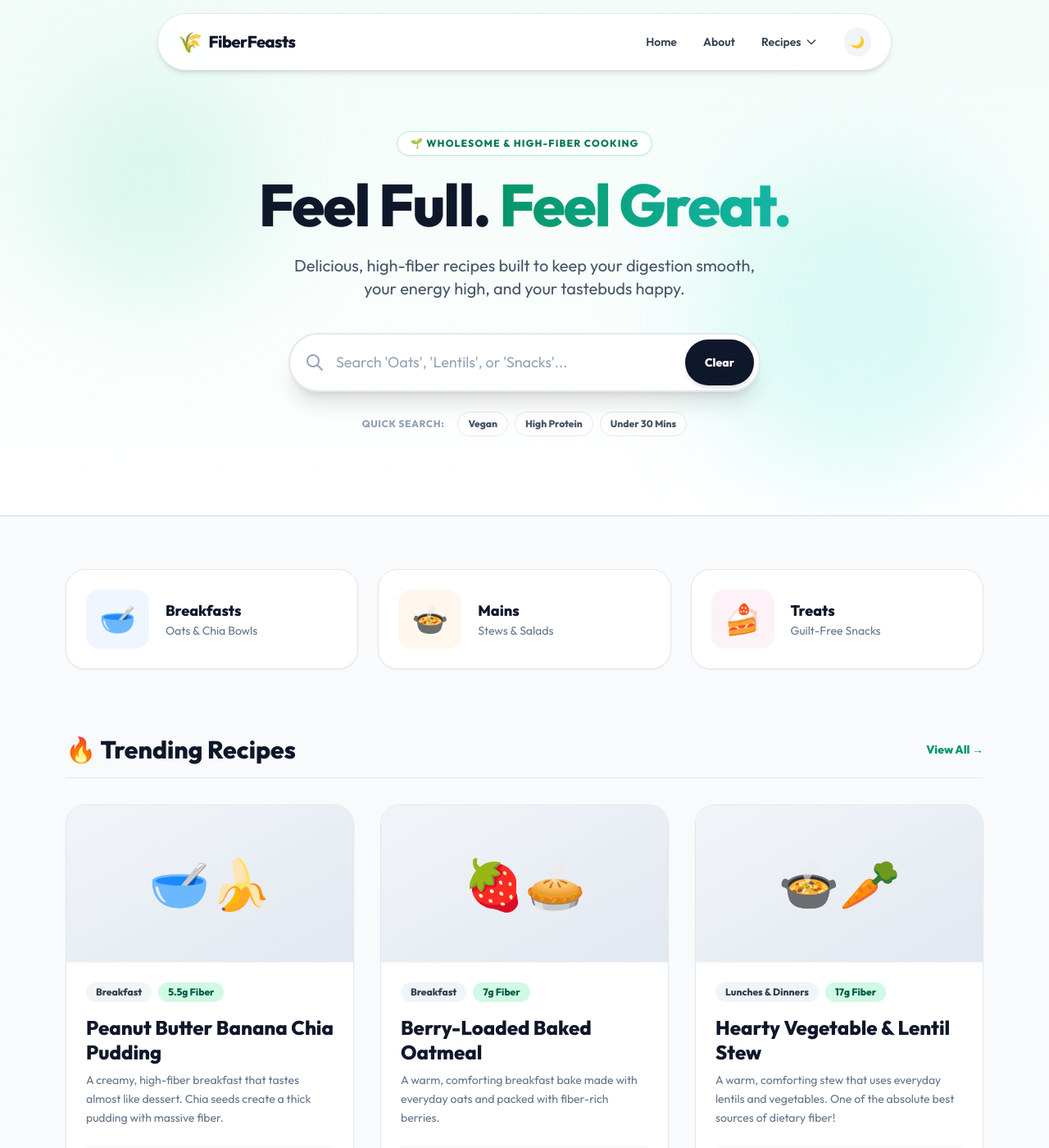
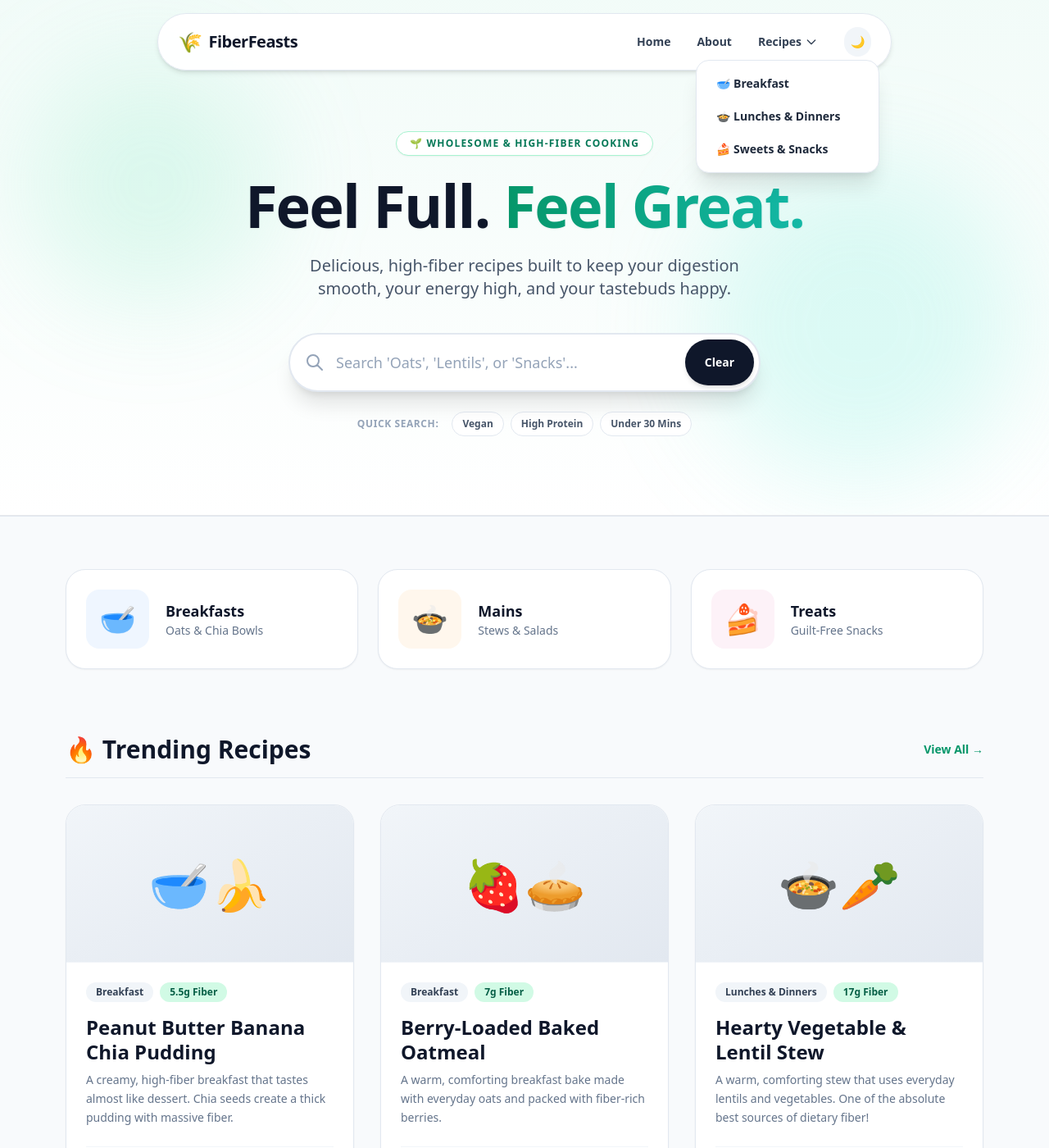
Before and after one commit to fiberfeasts/fiberfeasts.github.io, a Jekyll site: the page built from index.html, in a window 1280 px wide and 1400 px high. Shown: the whole window at 82% size. Built offline with Jekyll 4.4.1, drawn with Linux system fonts in a browser that asks for light colours; nearby versions of some CDN libraries.

Commit message:
More Fixes

```diff
--- a/_layouts/default.html
+++ b/_layouts/default.html
@@ -8,66 +8,17 @@
     <!-- SEO: Dynamic Meta Description targeting high-fiber recipes -->
     <meta name="description" content="{{ page.description | default: site.description | default: 'Discover delicious, high-fiber recipes to boost your digestion, steady your energy, and keep your gut healthy. Wholesome eating made simple.' }}">
 
-    <!-- Performance: Preconnect to Google Fonts to eliminate render-blocking delay -->
+    <!-- Performance: Defer Google Fonts to eliminate render-blocking delay -->
     <link rel="preconnect" href="https://fonts.googleapis.com">
     <link rel="preconnect" href="https://fonts.gstatic.com" crossorigin>
+    <link rel="preload" as="style" href="https://fonts.googleapis.com/css2?family=Outfit:wght@300;400;600;800&display=swap" onload="this.onload=null;this.rel='stylesheet'">
+    <noscript><link rel="stylesheet" href="https://fonts.googleapis.com/css2?family=Outfit:wght@300;400;600;800&display=swap"></noscript>
+
+    <!-- Performance: Defer Tailwind Script to unblock rendering -->
+    <script src="https://cdn.tailwindcss.com" defer></script>
 
     <!-- Google tag (gtag.js) -->
     <script async src="https://www.googletagmanager.com/gtag/js?id=G-5EWWNGKJJL"></script>
-    <script>
-      window.dataLayer = window.dataLayer || [];
-      function gtag(){dataLayer.push(arguments);}
-      gtag('js', new Date());
-
-      gtag('config', 'G-5EWWNGKJJL');
-    </script>
-
-    <!-- Standard Favicon from Root Folder -->
-    <link rel="icon" type="image/x-icon" href="/favicon.ico">
-    <script src="https://cdn.tailwindcss.com"></script>
-    <link href="https://fonts.googleapis.com/css2?family=Outfit:wght@300;400;600;800&display=swap" rel="stylesheet">
-    <script>
-        // Enable manual class-based dark mode toggling in Tailwind CSS
-        tailwind.config = {
-            darkMode: 'class',
-            theme: {
-                extend: {
-                    fontFamily: {
-                        sans: ['Outfit', 'sans-serif'],
-                    }
-                }
-            }
-        }
-    </script>
-    <style>
-        body { font-family: 'Outfit', sans-serif; transition: background-color 0.3s, color 0.3s; }
-
-        /* Dropdown transition */
-        .dropdown-menu {
-            opacity: 0;
-            transform: translateY(10px);
-            pointer-events: none;
-            transition: all 0.2s ease-out;
-        }
-
-        /* Invisible hover bridge */
-        .dropdown-menu::before {
-            content: '';
-            position: absolute;
-            top: -20px;
-            left: 0;
-            right: 0;
-            height: 20px;
-            background: transparent;
-        }
-
-        .dropdown-container:hover .dropdown-menu,
-        .dropdown-container:focus-within .dropdown-menu {
-            opacity: 1;
-            transform: translateY(0);
-            pointer-events: auto;
-        }
-    </style>
 </head>
 <body class="bg-slate-50 text-slate-900 antialiased flex flex-col min-h-screen selection:bg-emerald-200 transition-colors duration-300 dark:bg-slate-950 dark:text-slate-100">
 
--- a/_layouts/recipe.html
+++ b/_layouts/recipe.html
@@ -282,7 +282,7 @@
             <div class="mt-12 bg-amber-50 dark:bg-amber-950/30 border border-amber-200 dark:border-amber-900/50 rounded-3xl p-6 md:p-8 flex items-start gap-4 shadow-sm no-print">
                 <div class="text-4xl animate-bounce">💡</div>
                 <div>
-                    <h4 class="font-extrabold text-amber-900 dark:text-amber-500 text-xl mb-2">Fiber Fact!</h4>
+                    <h3 class="font-extrabold text-amber-900 dark:text-amber-500 text-xl mb-2">Fiber Fact!</h3>
                     <p class="text-amber-800 dark:text-amber-200 font-medium leading-relaxed">{{ page.fiber_fact }}</p>
                 </div>
             </div>
--- a/index.html
+++ b/index.html
@@ -62,7 +62,7 @@
                 <div class="flex items-center gap-5">
                     <span class="text-4xl bg-blue-50 dark:bg-slate-800 p-4 rounded-2xl group-hover:rotate-6 transition-transform">🥣</span>
                     <div>
-                        <h4 class="font-extrabold text-slate-900 dark:text-white text-lg">Breakfasts</h4>
+                        <h2 class="font-extrabold text-slate-900 dark:text-white text-lg">Breakfasts</h2>
                         <p class="text-slate-500 dark:text-slate-400 text-sm font-medium">Oats & Chia Bowls</p>
                     </div>
                 </div>
@@ -71,7 +71,7 @@
                 <div class="flex items-center gap-5">
                     <span class="text-4xl bg-orange-50 dark:bg-slate-800 p-4 rounded-2xl group-hover:rotate-6 transition-transform">🍲</span>
                     <div>
-                        <h4 class="font-extrabold text-slate-900 dark:text-white text-lg">Mains</h4>
+                        <h2 class="font-extrabold text-slate-900 dark:text-white text-lg">Mains</h2>
                         <p class="text-slate-500 dark:text-slate-400 text-sm font-medium">Stews & Salads</p>
                     </div>
                 </div>
@@ -80,7 +80,7 @@
                 <div class="flex items-center gap-5">
                     <span class="text-4xl bg-pink-50 dark:bg-slate-800 p-4 rounded-2xl group-hover:rotate-6 transition-transform">🍰</span>
                     <div>
-                        <h4 class="font-extrabold text-slate-900 dark:text-white text-lg">Treats</h4>
+                        <h2 class="font-extrabold text-slate-900 dark:text-white text-lg">Treats</h2>
                         <p class="text-slate-500 dark:text-slate-400 text-sm font-medium">Guilt-Free Snacks</p>
                     </div>
                 </div>
@@ -265,7 +265,7 @@
                 <a href="${recipe.link}" class="flex items-center gap-4 p-3 rounded-2xl hover:bg-slate-50 dark:hover:bg-slate-800 transition-colors group border border-transparent hover:border-slate-200 dark:hover:border-slate-700">
                     <span class="text-3xl bg-slate-100 dark:bg-slate-900 p-2.5 rounded-xl block group-hover:scale-110 transition-transform">${recipe.emoji || '🌾'}</span>
                     <div class="text-left flex-grow">
-                        <h4 class="font-extrabold text-slate-900 dark:text-white group-hover:text-emerald-600 dark:group-hover:text-emerald-400 text-base transition-colors">${recipe.title}</h4>
+                        <strong class="font-extrabold text-slate-900 dark:text-white group-hover:text-emerald-600 dark:group-hover:text-emerald-400 text-base transition-colors block">${recipe.title}</strong>
                         <p class="text-slate-500 dark:text-slate-400 text-xs line-clamp-1 mt-0.5">${recipe.description}</p>
                     </div>
                     <span class="text-xs font-bold bg-emerald-100 dark:bg-emerald-900/50 text-emerald-800 dark:text-emerald-300 px-3 py-1.5 rounded-full whitespace-nowrap">${recipe.fiberAmount}</span>
```
